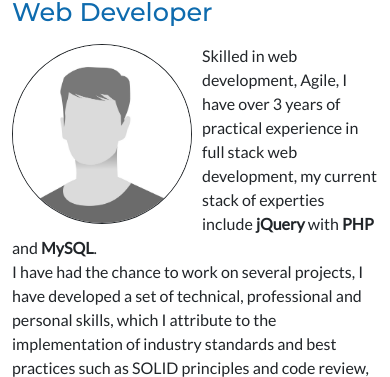
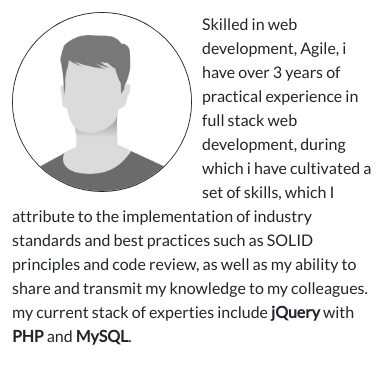
Before and after one commit to laarajsalaheddine/portfolio.salah.me, a plain HTML site: page index.html in a window 390 px wide. Shown: the part 269-646 px from the top of the page. Drawn offline with nearby package versions, Linux system fonts and the light colour scheme.

Commit message:
minor edits

```diff
--- a/index.html
+++ b/index.html
@@ -61,17 +61,15 @@
                     <div id="personal-image">
                         <img src="./assets/images/avatar.png" alt="" srcset="" />
                     </div>
-                    Skilled in web development, Agile, I have over 3 years of practical experience in full stack web
-                    development, my current stack of experties include <strong>jQuery</strong> with <strong>PHP</strong>
+                    Skilled in web development, Agile, i have over 3 years of practical experience in full stack web
+                    development, during which i have cultivated a set of skills, which I attribute to the implementation
+                    of industry standards and
+                    best practices such as SOLID principles and code review, as well as my ability to share and transmit
+                    my knowledge to my colleagues.
+                    <br />
+                    my current stack of experties include <strong>jQuery</strong> with <strong>PHP</strong>
                     and
-                    <strong>MySQL</strong>.<br /> I have had the chance to work on several projects, I have developed a
-                    set of
-                    technical,
-                    professional and personal skills, which I attribute to the implementation of industry standards and
-                    best
-                    practices such as SOLID principles and code review, as well as my ability to share and transmit my
-                    knowledge
-                    to my colleagues.
+                    <strong>MySQL</strong>.
                     </p>
                     <div class="socials-cta-container text-center py-3">
                         <a href="#" class="btn btn-default text-capitalize my-1 mx-1 cta-default" title="Github"
--- a/styles.css
+++ b/styles.css
@@ -248,9 +248,19 @@ div.card {
     }
 }
 
-@media only screen and (max-width: 425px) {
+@media only screen and (max-width: 450px) {
     div.card {
         width: calc(100% - 20px);
+    }
+    .py-5{
+        padding-top: 1rem!important;
+        padding-bottom: 1rem!important;
+    }
+}
+
+@media only screen and (max-width: 768px) and (min-width: 450px) {
+    div.card {
+        width: calc(50% - 20px);
     }
 }
 
```
